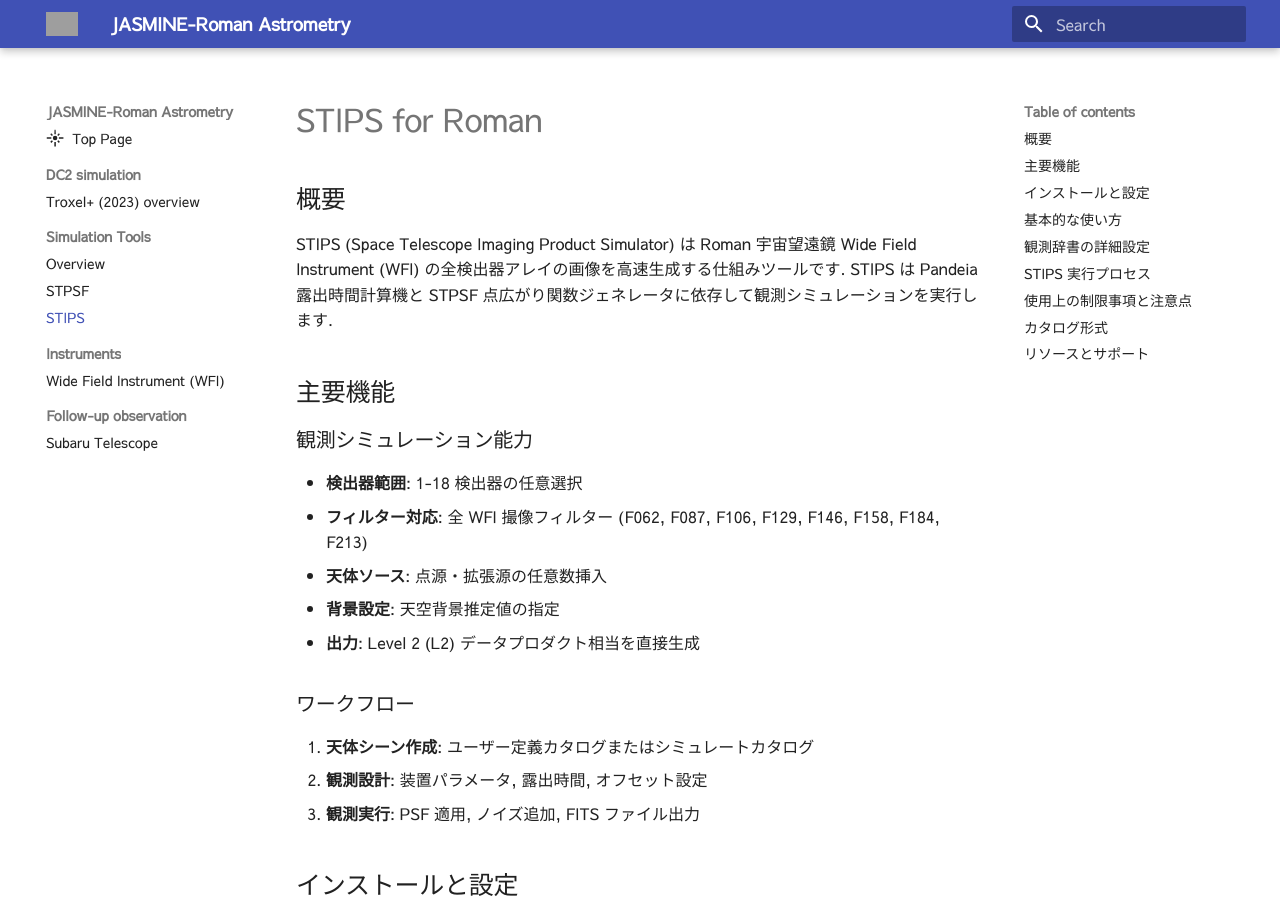
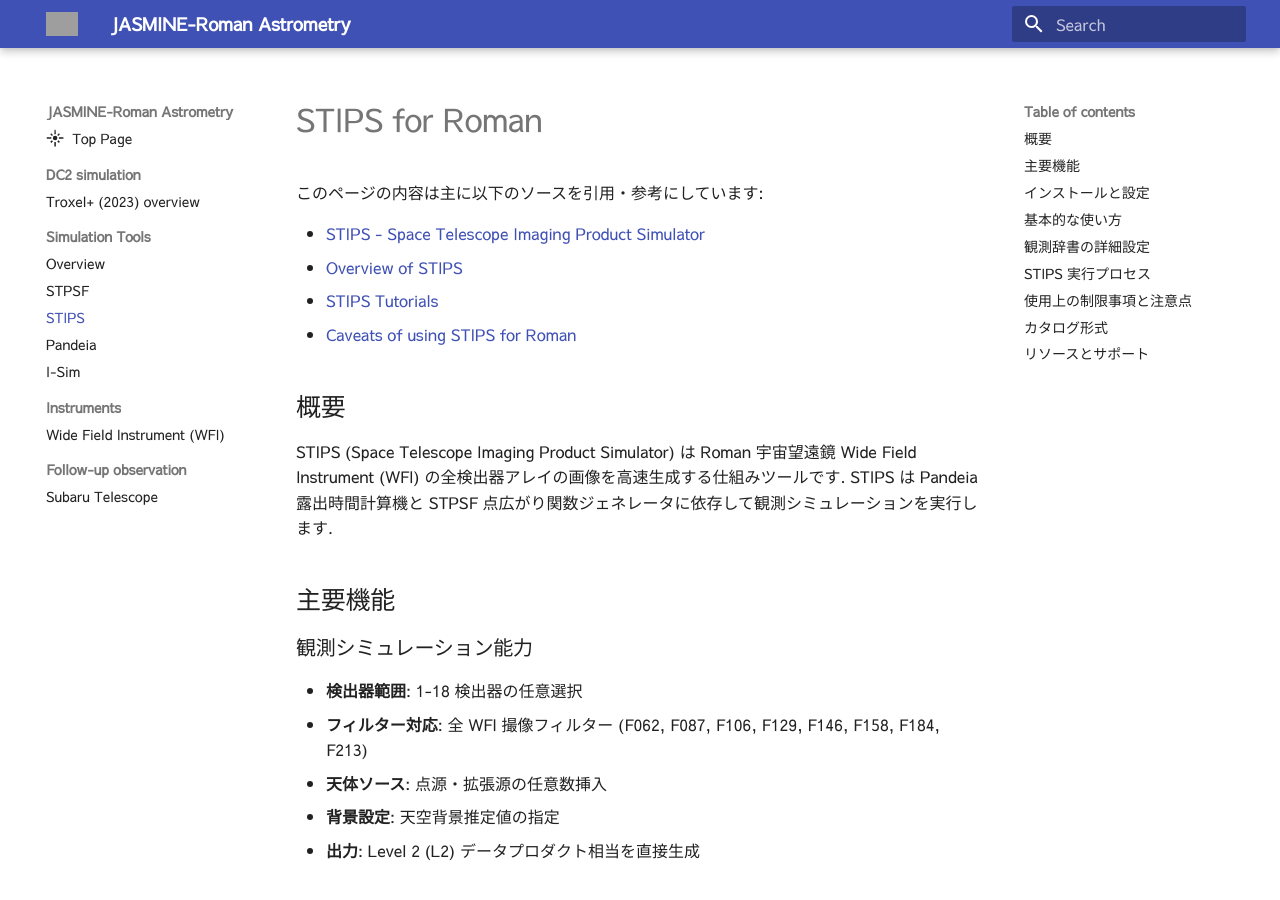
Before and after one commit to astronasutarou/jasmine-roman-astrometry, an MkDocs documentation site: the page built from docs/tools/stips.md, in a window 1280 px wide and 900 px high. Built offline with MkDocs 1.6.1 and Material for MkDocs 9.7.7, drawn with Linux system fonts in a browser that asks for light colours; grey boxes are pictures that could not be loaded.

Commit message:
add new pages

```diff
--- a/docs/tools/stips.md
+++ b/docs/tools/stips.md
@@ -5,6 +5,13 @@ tags: [simulation, imaging, Roman, WFI, STIPS]
 ---
 
 # STIPS for Roman
+
+このページの内容は主に以下のソースを引用・参考にしています:
+
+- [STIPS - Space Telescope Imaging Product Simulator](https://roman-docs.stsci.edu/simulation-tools-handbook-home/stips-space-telescope-imaging-product-simulator)
+- [Overview of STIPS](https://roman-docs.stsci.edu/simulation-tools-handbook-home/stips-space-telescope-imaging-product-simulator/overview-of-stips)
+- [STIPS Tutorials](https://roman-docs.stsci.edu/simulation-tools-handbook-home/stips-space-telescope-imaging-product-simulator/stips-tutorials)
+- [Caveats of using STIPS for Roman](https://roman-docs.stsci.edu/simulation-tools-handbook-home/stips-space-telescope-imaging-product-simulator/caveats-of-using-stips-for-roman)
 
 ## 概要
 
--- a/mkdocs.yml
+++ b/mkdocs.yml
@@ -64,6 +64,8 @@ nav:
     - 'Overview': tools/index.md
     - 'STPSF': tools/stpsf.md
     - 'STIPS': tools/stips.md
+    - 'Pandeia': tools/pandeia.md
+    - 'I-Sim': tools/i-sim.md
   - 'Instruments':
     - 'Wide Field Instrument (WFI)': inst/wfi.md
   - 'Follow-up observation':
```
Also changed, not shown: docs/tools/i-sim.md (added, +14 -0 lines), docs/tools/index.md (+6 -1 lines), docs/tools/pandeia.md (added, +15 -0 lines), docs/tools/stpsf.md (+7 -0 lines).
